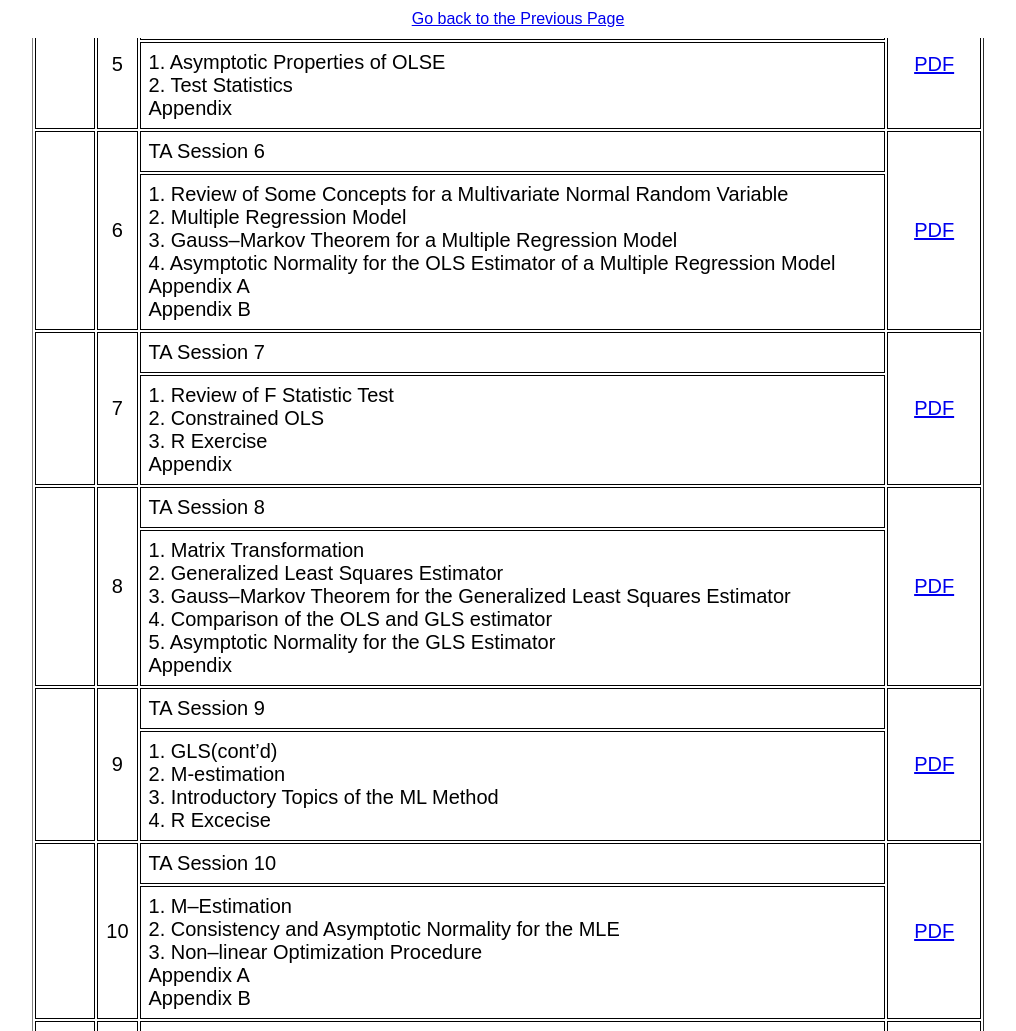
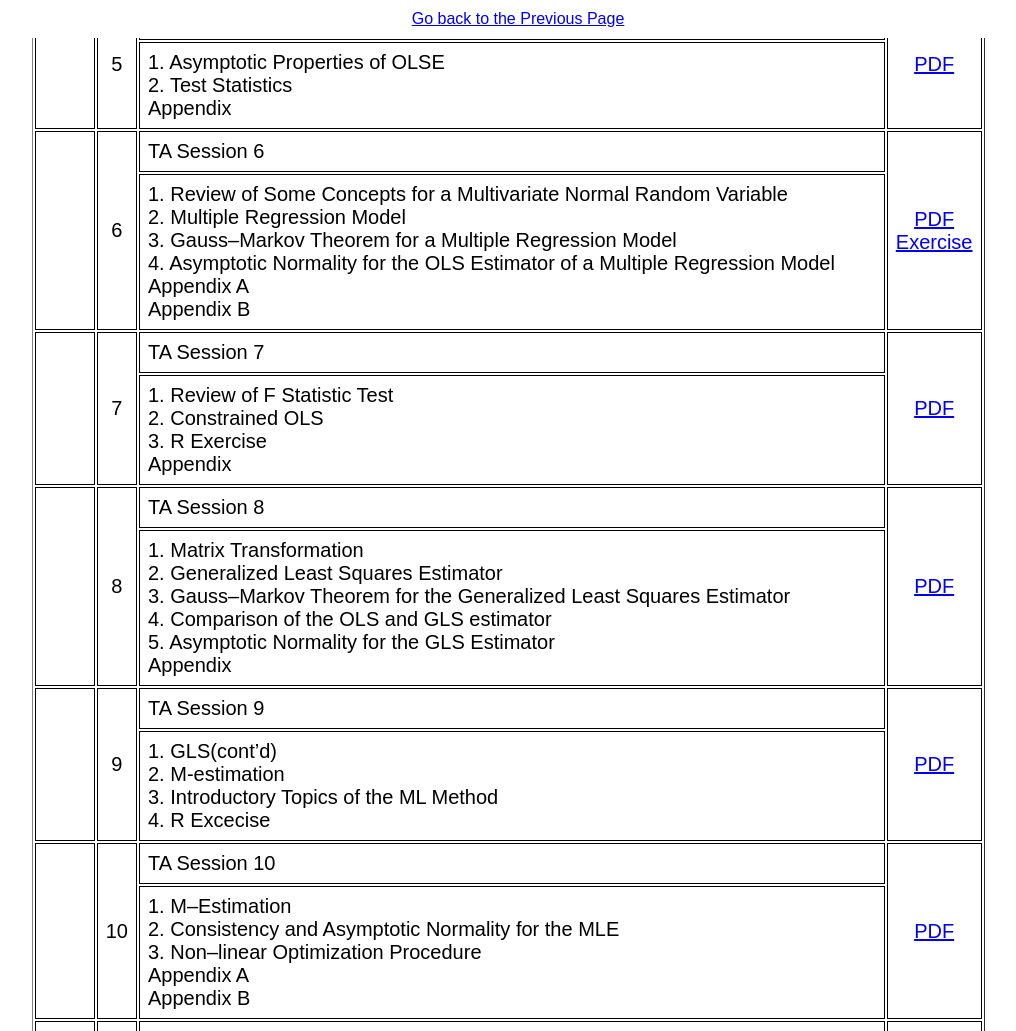
Before and after one commit to JukinaHATAKEYAMA/Lecture-Notes-JH, a plain HTML site: page 2024_econometrics_1/2024_econometrics_1.html in a window 1280 px wide. Shown: the part 762-1793 px from the top of the page, without its empty margins (132-1148 px from the left). Drawn offline with Linux system fonts and the light colour scheme.

Commit message:
Update 2024_econometrics_1.html

```diff
--- a/2024_econometrics_1/2024_econometrics_1.html
+++ b/2024_econometrics_1/2024_econometrics_1.html
@@ -100,7 +100,9 @@
                     <td rowspan="2"><b></b></td>
                     <td rowspan="2" align="center">6</td>
                     <td class="left-align">TA Session 6</td>
-                    <td rowspan="2" align="center"><a href="TA_session_06.pdf">PDF</a></td>
+                    <td rowspan="2" align="center"><a href="TA_session_06.pdf">PDF</a><br>
+                    <a href="TA_session_06_exercises.pdf">Exercise</a>
+                    </td>
                   </tr>
                   <tr>
                     <td class="left-align">
@@ -218,7 +220,7 @@
                         2. Measurement Error: Example<br>
                         3. Instrumental Variable<br>
                         4. Identification Problem<br>
-                        5. Instrumental Variable Estimator
+                        5. Instrumental Variable Estimator<br>
                         6. Partial Identification
                     </td>
                   </tr>
```
